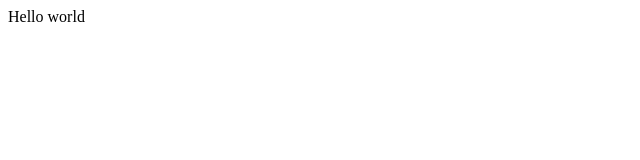
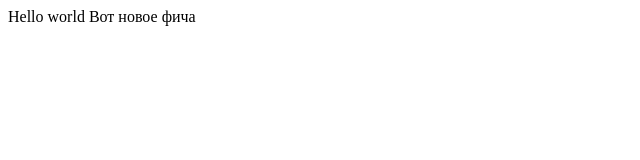
Before and after one commit to OkiBolat/privet, a plain HTML site: page index.html in a window 1280 px wide. Shown: the whole page, without its empty margins (0-640 px from the left). Drawn offline with Linux system fonts and the light colour scheme.

Commit message:
added another line

```diff
--- a/index.html
+++ b/index.html
@@ -5,5 +5,6 @@
   </head>
   <body>
     Hello world
+    Вот новое фича
   </body>
 </html>
```
